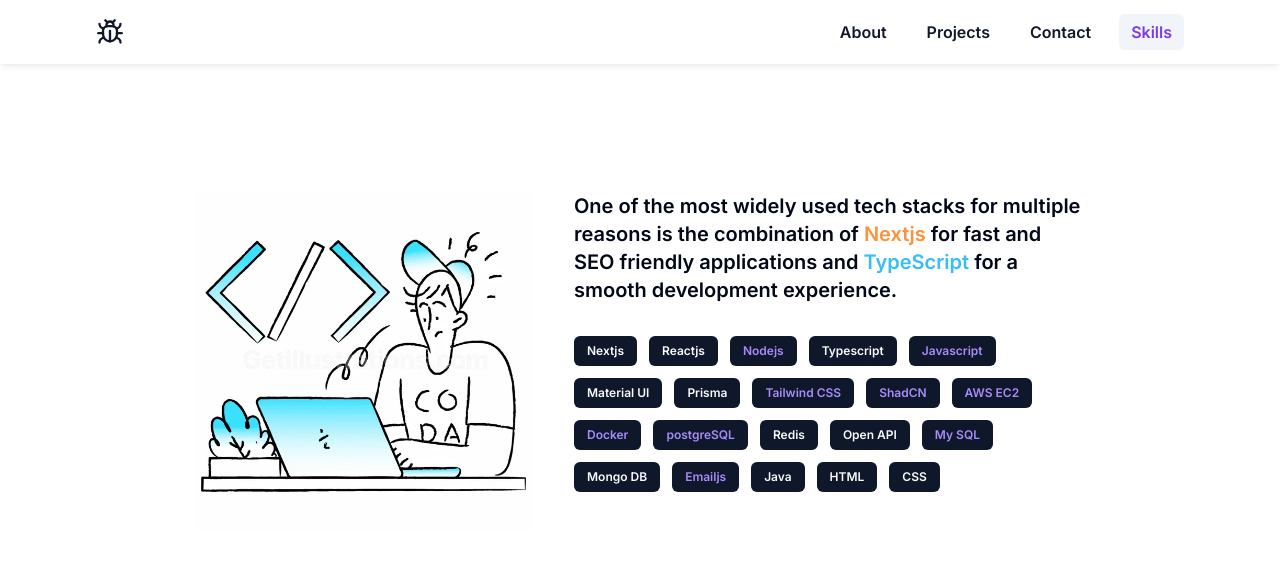
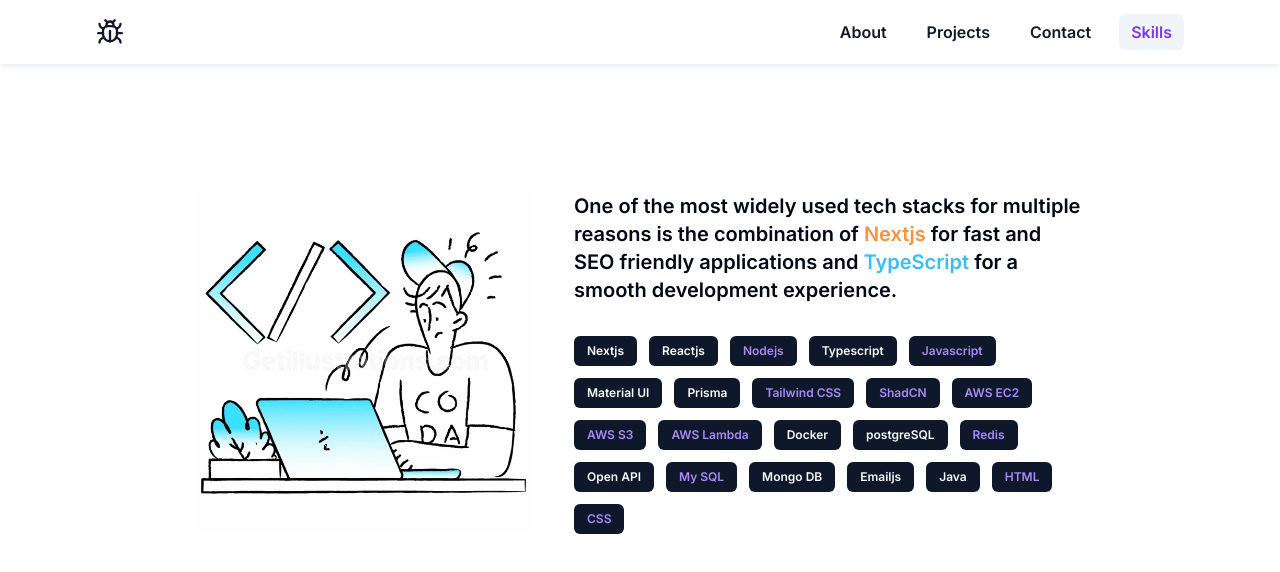
Before and after one commit to narayan-raghuwanshi/portfolio, a Next.js app: page /skills in a window 1280 px wide. Shown: the top 572 px of the page. Built offline with nearby package versions, Linux system fonts and the light colour scheme.

Commit message:
Updated resume

```diff
--- a/app/(routes)/skills/constants.ts
+++ b/app/(routes)/skills/constants.ts
@@ -9,6 +9,8 @@ export const skills = [
   "Tailwind CSS",
   "ShadCN",
   "AWS EC2",
+  "AWS S3",
+  "AWS Lambda",
   "Docker",
   "postgreSQL",
   "Redis",
```
Also changed, not shown: 1 other file (tests, documents, lock files or other folders).
